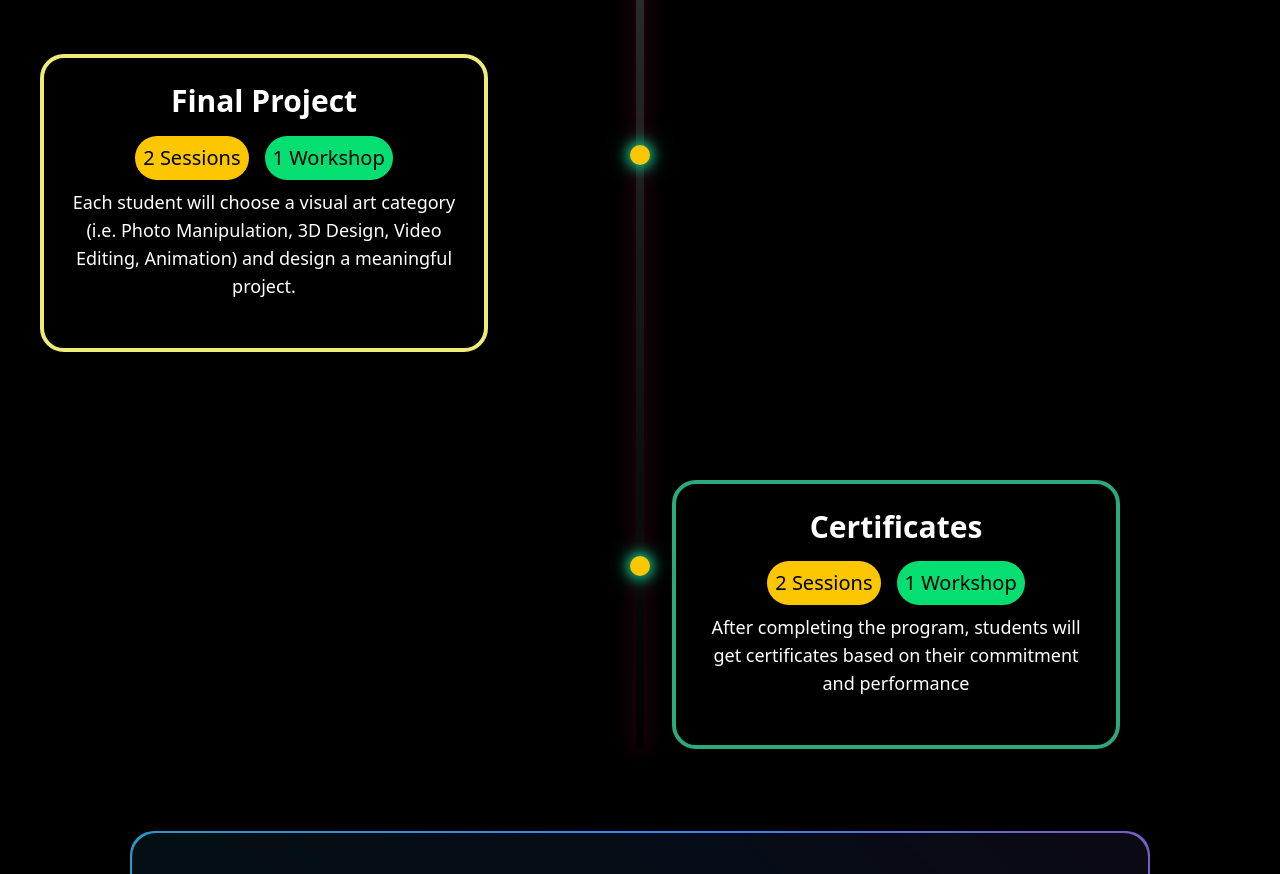
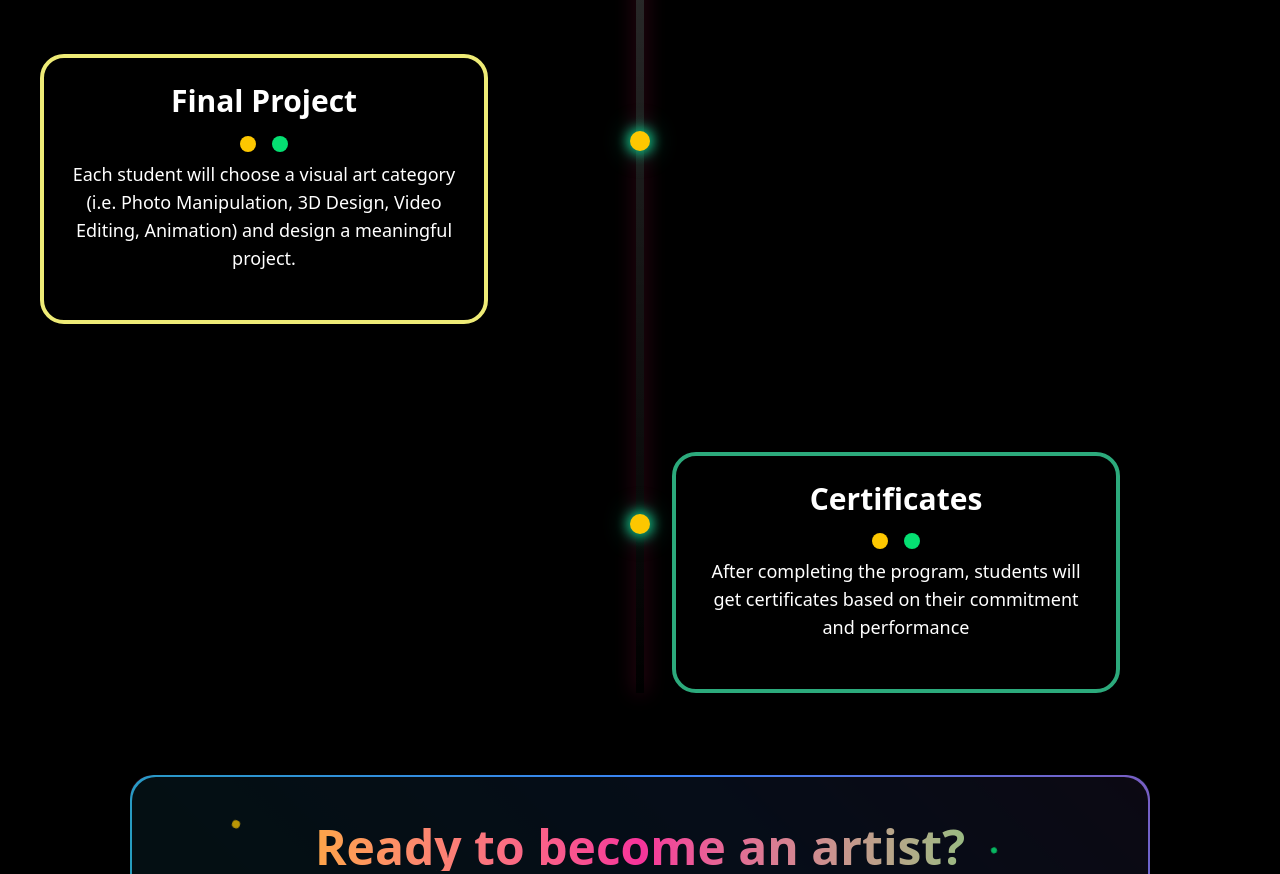
Before and after one commit to YAFFMN/OVAC, a React (Vite) app: page /bootcamp in a window 1280 px wide. Shown: the part 4900-5774 px from the top of the page. Built offline with nearby package versions, Linux system fonts and the light colour scheme.

Commit message:
Update BootcampProgramContent.jsx

```diff
--- a/src/Components/BootcampProgramContent.jsx
+++ b/src/Components/BootcampProgramContent.jsx
@@ -50,8 +50,8 @@ const AnimatedProgramContentCard = ({
     borderColor = "#ec1a63",
     gradient,
     title = "Photoshop Manipulation",
-    sessions = "2 Sessions",
-    workshops = "1 Workshop",
+    sessions = "",
+    workshops = "",
     description = "In-depth exploration of Adobe Photoshop tools to create manipulated photographs. Participants will work different Photoshop tasks under the guidance of their mentors.",
     index = 0,
     align = "left"
```
